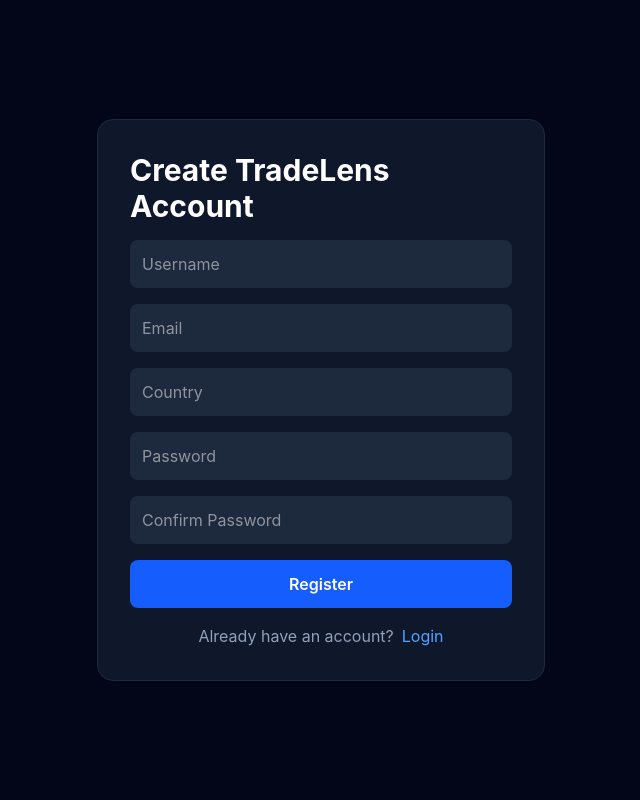
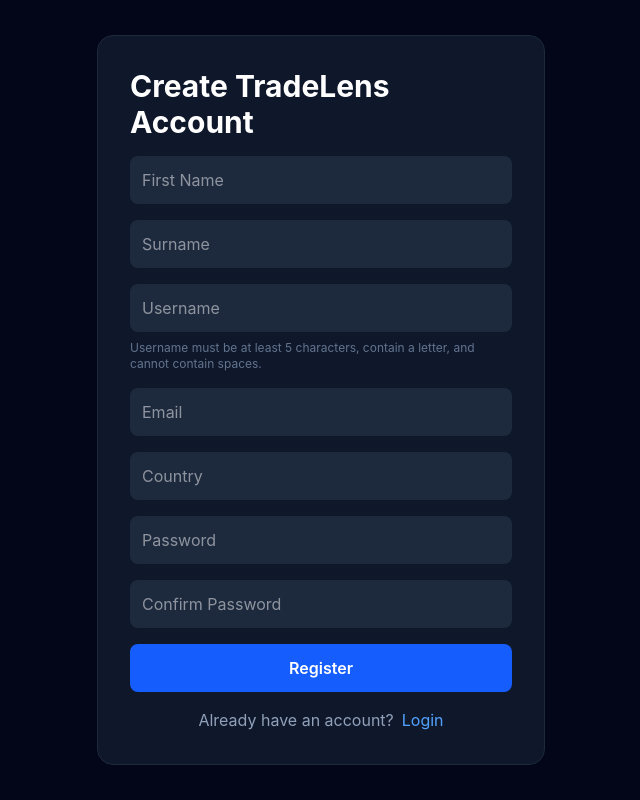
Before and after one commit to tshumasamson/tradelens-frontend, a React (Vite) app: page /register in a window 1280 px wide. Shown: the whole page, without its empty margins (319-959 px from the left). Built offline with nearby package versions, Linux system fonts and the light colour scheme.

Commit message:
fix: Updated the register form to include the name and surname and username validation

```diff
--- a/src/pages/Register.jsx
+++ b/src/pages/Register.jsx
@@ -18,15 +18,14 @@
     const [loading, setLoading] =
         useState(false);
 
-    const [formData, setFormData] =
-        useState({
-
+    const [formData, setFormData] = useState({
+        first_name: "",
+        last_name: "",
         username: "",
         email: "",
         country: "",
         password: "",
         confirmPassword: ""
-
     });
 
 
@@ -58,19 +57,12 @@
 
                 const result =
                     await register({
-
-                        username:
-                            formData.username,
-
-                        email:
-                            formData.email,
-
-                        country:
-                            formData.country,
-
-                        password:
-                            formData.password
-
+                        first_name: formData.first_name,
+                        last_name: formData.last_name,
+                        username: formData.username,
+                        email: formData.email,
+                        country: formData.country,
+                        password: formData.password
                     });
 
 
@@ -299,13 +291,13 @@
 
 
                 <input
-                    placeholder="Username"
-                    value={formData.username}
+                    type="text"
+                    placeholder="First Name"
+                    value={formData.first_name}
                     onChange={(e) =>
                         setFormData({
                             ...formData,
-                            username:
-                                e.target.value
+                            first_name: e.target.value
                         })
                     }
                     className="
@@ -317,6 +309,54 @@
                     "
                     required
                 />
+
+                <input
+                    type="text"
+                    placeholder="Surname"
+                    value={formData.last_name}
+                    onChange={(e) =>
+                        setFormData({
+                            ...formData,
+                            last_name: e.target.value
+                        })
+                    }
+                    className="
+                        w-full
+                        p-3
+                        rounded-lg
+                        bg-slate-800
+                        text-white
+                    "
+                    required
+                />
+
+                <input
+                    type="text"
+                    placeholder="Username"
+                    value={formData.username}
+                    onChange={(e) =>
+                        setFormData({
+                            ...formData,
+                            username: e.target.value
+                        })
+                    }
+                    className="
+                        w-full
+                        p-3
+                        rounded-lg
+                        bg-slate-800
+                        text-white
+                    "
+                    minLength={5}
+                    maxLength={150}
+                    pattern="^(?=.*[A-Za-z])\S{5,150}$"
+                    title="Username must be at least 5 characters, contain at least one letter, and cannot contain spaces."
+                    required
+                />
+
+                <p className="text-xs text-slate-500 -mt-2">
+                    Username must be at least 5 characters, contain a letter, and cannot contain spaces.
+                </p>
 
 
                 <input
```
Lines whose indentation alone changed are shown as unchanged.
